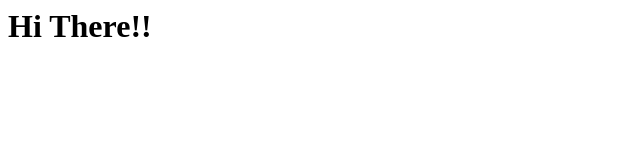
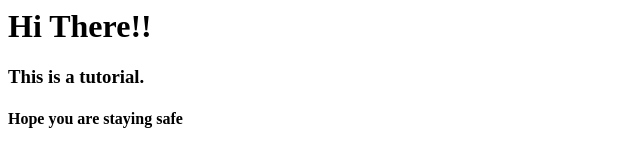
Before and after one commit to laviolvj/hithere, a plain HTML site: page index.html in a window 1280 px wide. Shown: the whole page, without its empty margins (0-640 px from the left). Drawn offline with Linux system fonts and the light colour scheme.

Commit message:
Update index.html

```diff
--- a/index.html
+++ b/index.html
@@ -1 +1,3 @@
 <h1> Hi There!! </h1>
+<h3> This is a tutorial. </h3>
+<h4> Hope you are staying safe </h4>
```
